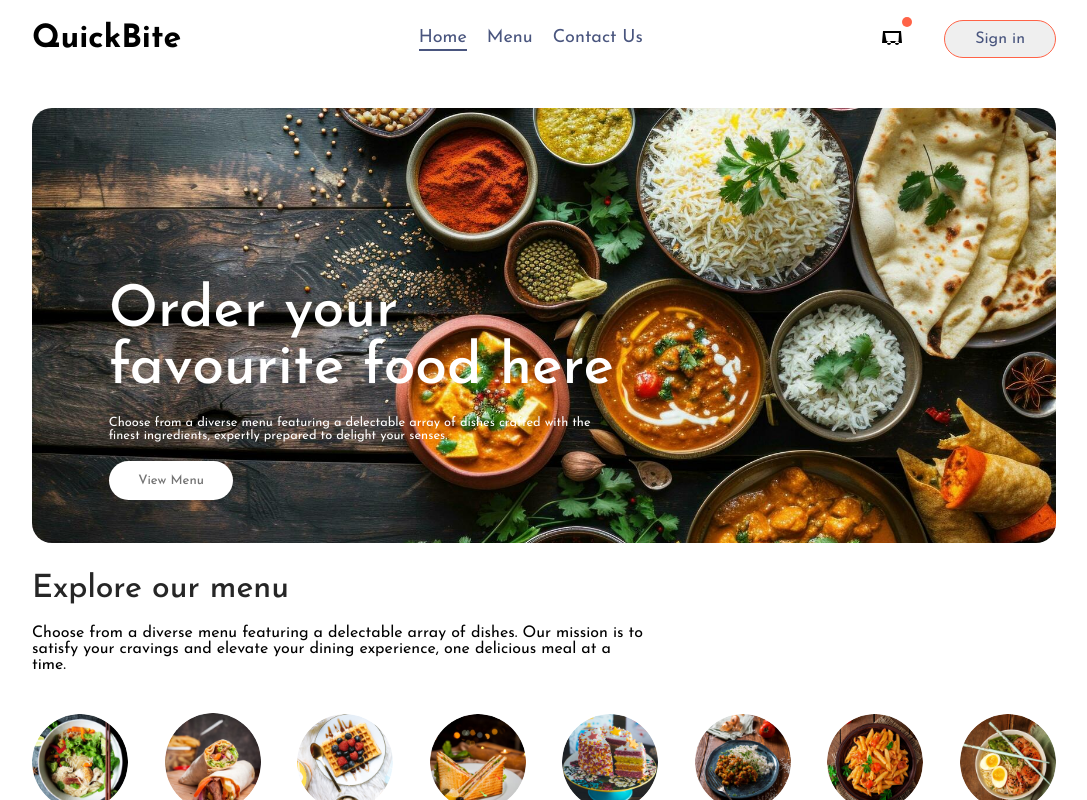
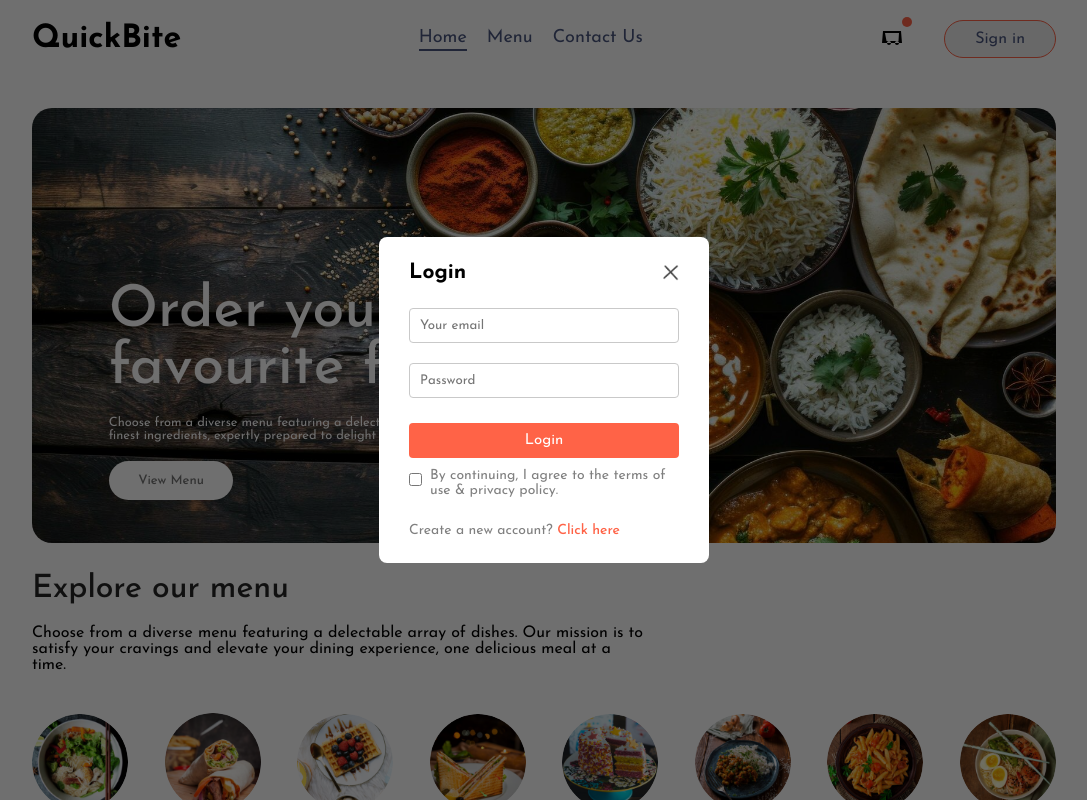
Before and after one commit to rishibharadwajsai/BiteBooker, a React (Vite) app in the folder Frontend/: page / in a window 1280 px wide. Both pictures are taken after a click on the button "Sign in". Shown: the top 800 px of the page, without its empty margins (96-1183 px from the left). Built offline with nearby package versions, Linux system fonts and the light colour scheme.

Commit message:
Added Login and Sign up popup

```diff
--- a/Frontend/src/App.jsx
+++ b/Frontend/src/App.jsx
@@ -1,16 +1,20 @@
-import React from "react";
+import React, { useState } from "react";
 import Navbar from "./components/Navbar/Navbar";
 import { Route, Routes } from "react-router-dom";
 import Home from "./pages/Home/Home";
 import Cart from "./pages/Cart/Cart";
 import PlaceOrder from "./pages/PlaceOrder/PlaceOrder";
 import Footer from "./components/Footer/Footer";
+import LoginPopUp from "./components/LoginPopUp/LoginPopUp";
 
 const App = () => {
+  const [showLogin, setShowLogin] = useState(false);
+
   return (
     <>
+      {showLogin ? <LoginPopUp setShowLogin={setShowLogin} /> : <></>}
       <div className="app">
-        <Navbar />
+        <Navbar setShowLogin={setShowLogin} />
         <Routes>
           <Route path="/" element={<Home />} />
           <Route path="/cart" element={<Cart />} />
--- /dev/null
+++ b/Frontend/src/components/LoginPopUp/LoginPopUp.css
@@ -0,0 +1,74 @@
+.login-popup{
+    position: absolute;
+    z-index: 1;
+    width: 100%;
+    height: 100%;
+    background-color: #00000090;
+    display: grid;
+}
+
+.login-popup-container{
+    place-self: center;
+    width: max(23vw, 330px);
+    color: #808080;
+    background-color: white;
+    display: flex;
+    flex-direction: column;
+    gap: 25px;
+    padding: 25px 30px;
+    border-radius: 8px;
+    font-size: 14px;
+    animation: fadeIn 0.5s;
+}
+
+.login-popup-title{
+    display: flex;
+    justify-content: space-between;
+    align-items: center;
+    color: black;
+}
+
+.login-popup-title img{
+    width: 16px;
+    cursor: pointer;
+}
+
+.login-popup-inputs{
+    display: flex;
+    flex-direction: column;
+    gap: 20px;
+}
+
+.login-popup-inputs input{
+    outline: none;
+    border: 1px solid #c9c9c9;
+    padding: 10px;
+    border-radius: 4px;
+}
+
+.login-popup-container button{
+    border: none;
+    padding: 10px;
+    border-radius: 4px;
+    color: white;
+    background-color: tomato;
+    font-size: 15px;
+    cursor: pointer;
+}
+
+.login-popup-condition{
+    display: flex;
+    align-items: start;
+    gap: 8px;
+    margin-top: -15px;
+}
+
+.login-popup-condition input{
+    margin-top: 5px;
+}
+
+.login-popup p span{
+    color: tomato;
+    font-weight: 500;
+    cursor: pointer;
+}
--- /dev/null
+++ b/Frontend/src/components/LoginPopUp/LoginPopUp.jsx
@@ -0,0 +1,50 @@
+import React, { useState } from "react";
+import "./LoginPopUp.css";
+import { assets } from "../../assets/assets";
+const LoginPopUp = ({ setShowLogin }) => {
+  const [currentState, setCurrentState] = useState("Login");
+  return (
+    <div className="login-popup">
+      <form className="login-popup-container">
+        <div className="login-popup-title">
+          <h2>{currentState}</h2>
+          <img
+            onClick={() => setShowLogin(false)}
+            src={assets.cross_icon}
+            alt=""
+          />
+        </div>
+        <div className="login-popup-inputs">
+          {currentState === "Login" ? (
+            <></>
+          ) : (
+            <input type="text" placeholder="Your name" required />
+          )}
+
+          <input type="email" placeholder="Your email" required />
+          <input type="password" placeholder="Password" required />
+        </div>
+        <button>
+          {currentState === "Sign Up" ? "Create Account" : "Login"}
+        </button>
+        <div className="login-popup-condition">
+          <input type="checkbox" required />
+          <p>By continuing, I agree to the terms of use & privacy policy.</p>
+        </div>
+        {currentState === "Login" ? (
+          <p>
+            Create a new account?{" "}
+            <span onClick={() => setCurrentState("Sign Up")}>Click here</span>
+          </p>
+        ) : (
+          <p>
+            Already have an account?{" "}
+            <span onClick={() => setCurrentState("Login")}>Login here</span>
+          </p>
+        )}
+      </form>
+    </div>
+  );
+};
+
+export default LoginPopUp;
--- a/Frontend/src/components/Navbar/Navbar.jsx
+++ b/Frontend/src/components/Navbar/Navbar.jsx
@@ -2,7 +2,7 @@
 import "./Navbar.css";
 import {Link} from 'react-router-dom'
 
-const Navbar = () => {
+const Navbar = ({setShowLogin}) => {
   const [menu, setMenu] = useState("home");
 
   return (
@@ -43,7 +43,7 @@
           </svg>
           <div className="dot"></div>
         </div>
-        <button>Sign in</button>
+        <button onClick={() => setShowLogin(true)}>Sign in</button>
       </div>
     </div>
   );
```
